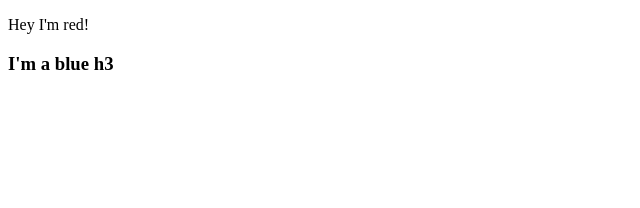
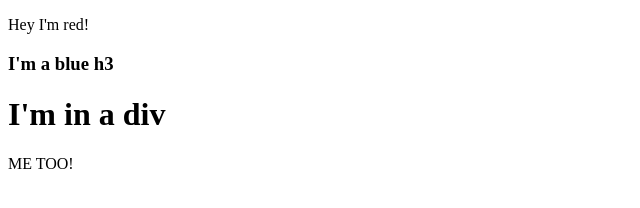
Before and after one commit to vedprakash-2004/Javascript-, a plain HTML site: page index.html in a window 1280 px wide. Shown: the whole page, without its empty margins (0-640 px from the left). Drawn offline with Linux system fonts and the light colour scheme.

Commit message:
practice qs solve

```diff
--- a/app.js
+++ b/app.js
@@ -10,3 +10,16 @@ h3.innerText = "I'm a blue h3";
 document.querySelector("body").append(h3);
 
 h3.classList.add("blue");
+
+
+let div = document.createElement("div");
+let h1 = document.createElement("h1");
+let para2 = document.createElement("p");
+
+h1.innerText = "I'm in a div";
+para2.innerText = "ME TOO!";
+
+div.append(h1);
+div.append(para2);
+div.classList.add("box");
+document.querySelector("body").append(div);
--- a/style.css
+++ b/style.css
@@ -5,3 +5,8 @@
 .blue {
   color: blue;
 }
+
+.box {
+  border:1px solid black;
+  background-color: pink;
+}
```
